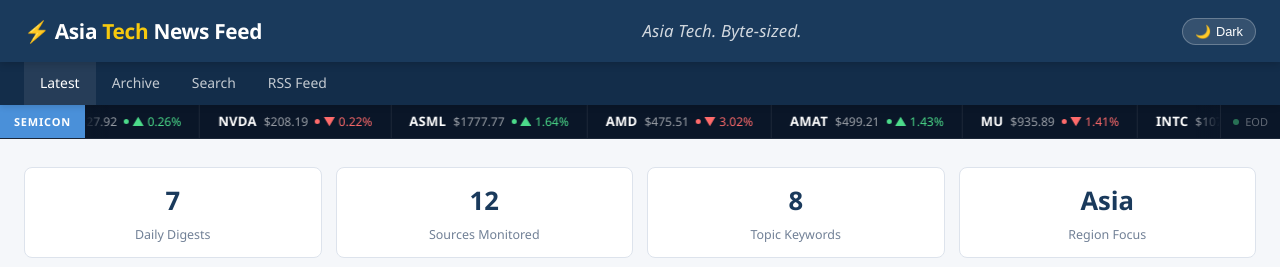
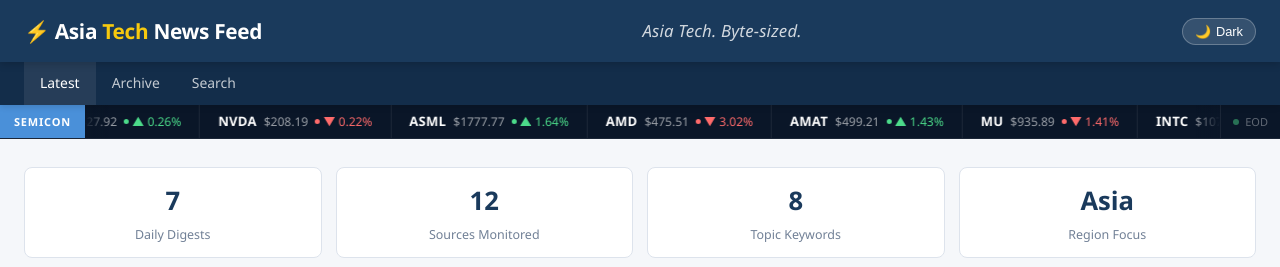
Before and after one commit to asiatechfeed/Asia-Tech-Feed, a Jekyll site: the page built from index.html, in a window 1280 px wide. Shown: the top 267 px of the page. Built offline with Jekyll 4.4.1, drawn with Linux system fonts in a browser that asks for light colours; the list of posts is cut into pages by our own code.

Commit message:
Update default.html

```diff
--- a/_layouts/default.html
+++ b/_layouts/default.html
@@ -41,7 +41,6 @@
     <a href="{{ '/' | relative_url }}" {% if page.url == '/' %}class="active"{% endif %}>Latest</a>
     <a href="{{ '/archive' | relative_url }}" {% if page.url contains 'archive' %}class="active"{% endif %}>Archive</a>
     <a href="{{ '/search' | relative_url }}" {% if page.url contains 'search' %}class="active"{% endif %}>Search</a>
-    <a href="{{ '/feed.xml' | relative_url }}">RSS Feed</a>
   </div>
 </nav>
 
```
